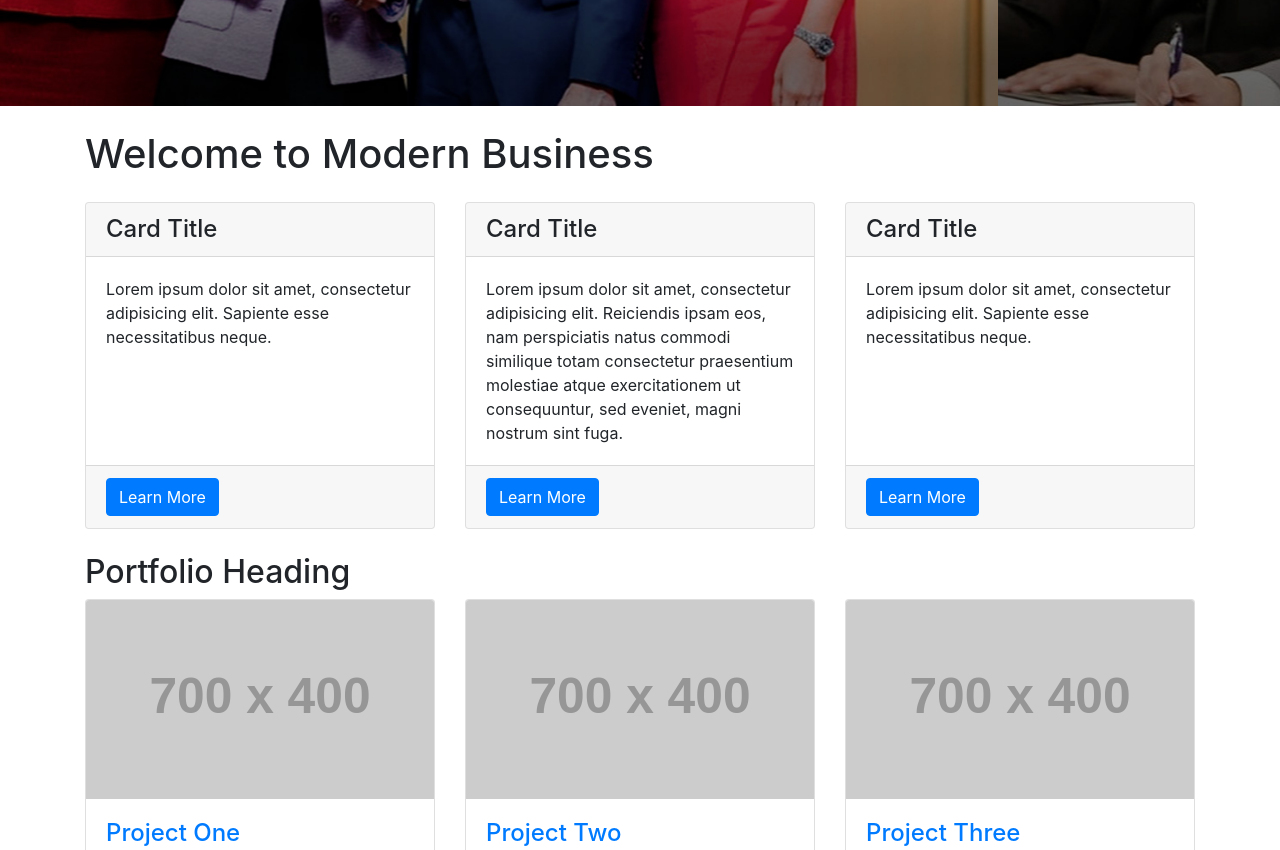
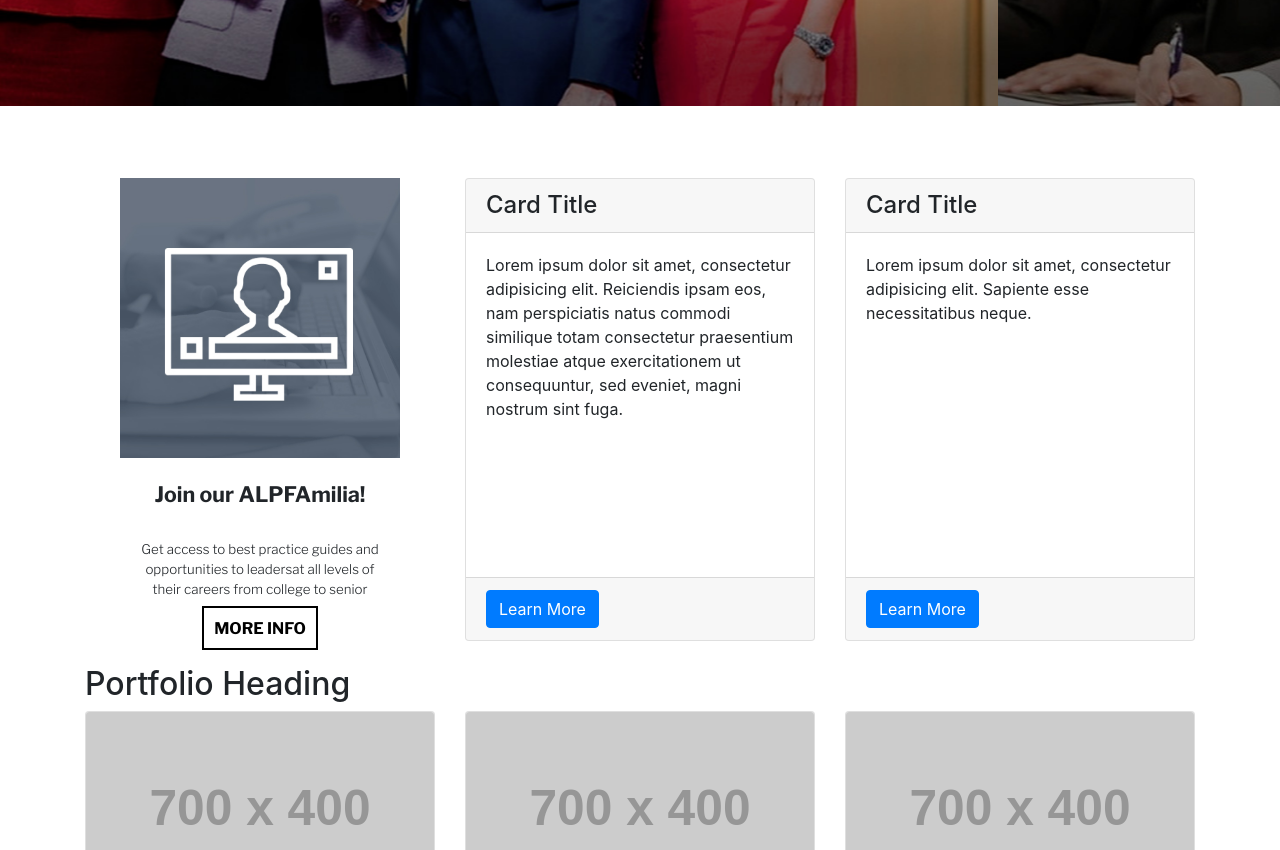
Before and after one commit to aristides1000/evaluacion-trabajo, a website: page index.html in a window 1280 px wide. Shown: the part 640-1490 px from the top of the page. Drawn offline with Linux system fonts and the light colour scheme; placeholder pictures from the web are drawn by us.

Commit message:
correcciones body-top y css

```diff
--- a/css/modern-business.css
+++ b/css/modern-business.css
@@ -133,3 +133,32 @@ body {
   left: -100px;
   top: 100px;
 }
+
+.body-superior-h6{
+  font-size: 16pt;
+  font-family: LibreFranklin-Bold;
+}
+
+.body-superior-p{
+  font-size: 10pt;
+  font-family: LibreFranklin-Light;
+}
+
+.botton-body-superior{
+  text-decoration: none;
+  font-family: LibreFranklin-Bold;
+  border-style: solid;
+  border-color: black;
+  color: black;
+  padding: 8pt;
+  border-width: 2px;
+}
+.botton-body-superior:hover{
+  text-decoration: none;
+  font-family: LibreFranklin-Bold;
+  border-style: solid;
+  border-color: black;
+  color: black;
+  padding: 8pt;
+  border-width: 2px;
+}
--- a/index.html
+++ b/index.html
@@ -32,28 +32,28 @@
         <div class="collapse navbar-collapse padding-top-navbar" id="navbarResponsive">
           <ul class="navbar-nav ml-auto">
             <li class="nav-item">
-              <a class="nav-link" href="about.html">HOME</a>
+              <a class="nav-link" href="#">HOME</a>
             </li>
             <li class="nav-item">
-              <a class="nav-link" href="services.html">PROGRAMS</a>
+              <a class="nav-link" href="#">PROGRAMS</a>
             </li>
             <li class="nav-item">
-              <a class="nav-link" href="contact.html">EVENTS</a>
+              <a class="nav-link" href="#">EVENTS</a>
             </li>
             <li class="nav-item">
-              <a class="nav-link" href="contact.html">MEMBERSHIP</a>
+              <a class="nav-link" href="#">MEMBERSHIP</a>
             </li>
             <li class="nav-item">
-              <a class="nav-link" href="contact.html">CHAPTERS</a>
+              <a class="nav-link" href="#">CHAPTERS</a>
             </li>
             <li class="nav-item">
-              <a class="nav-link" href="contact.html">CAREER CENTER</a>
+              <a class="nav-link" href="#">CAREER CENTER</a>
             </li>
             <li class="nav-item">
-              <a class="nav-link" href="contact.html">ABOUT US</a>
+              <a class="nav-link" href="#">ABOUT US</a>
             </li>
             <li class="nav-item" id="botton-navbar">
-              <a class="nav-link" href="contact.html">DONATE</a>
+              <a class="nav-link" href="#">DONATE</a>
             </li>
           </ul>
         </div>
@@ -114,21 +114,20 @@
 
     <!-- Page Content -->
     <div class="container">
-
-      <h1 class="my-4">Welcome to Modern Business</h1>
-
+      <br><br><br>
       <!-- Marketing Icons Section -->
       <div class="row">
-        <div class="col-lg-4 mb-4">
-          <div class="card h-100">
-            <h4 class="card-header">Card Title</h4>
-            <div class="card-body">
-              <p class="card-text">Lorem ipsum dolor sit amet, consectetur adipisicing elit. Sapiente esse necessitatibus neque.</p>
-            </div>
-            <div class="card-footer">
-              <a href="#" class="btn btn-primary">Learn More</a>
-            </div>
-          </div>
+        <div class="col-lg-4 mb-4 text-center">
+          <img src="recursos/cuadrados/1_join.jpg" alt="" width="80%">
+          <br><br>
+          <h6 class="body-superior-h6">Join our ALPFAmilia!</h6>
+          <br>
+          <p class="body-superior-p">
+            Get access to best practice guides and
+            <br>opportunities to leadersat all levels of
+            <br>their careers from college to senior
+          </p>
+          <a class="botton-body-superior" href="#">MORE INFO</a>
         </div>
         <div class="col-lg-4 mb-4">
           <div class="card h-100">
```
